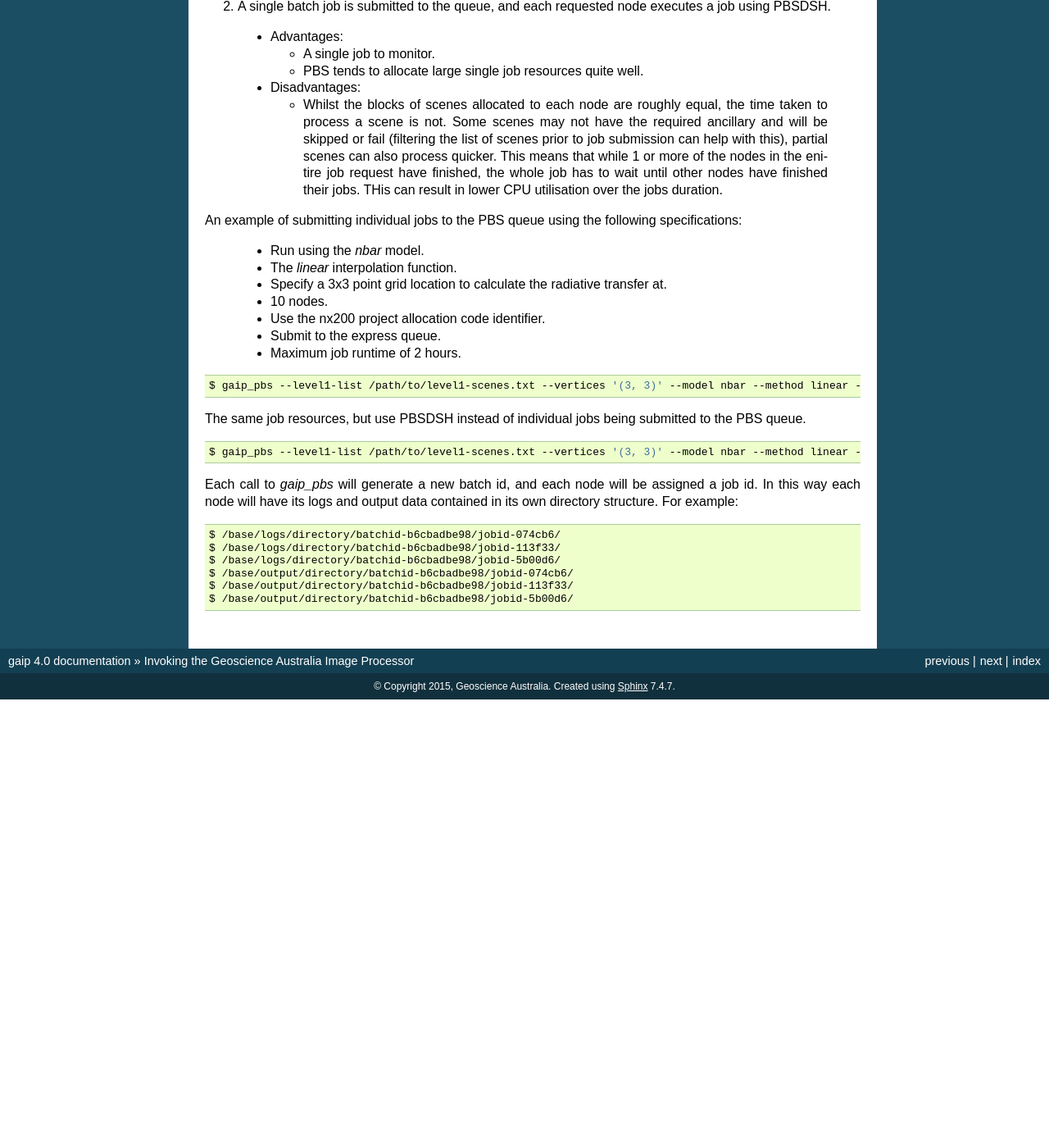
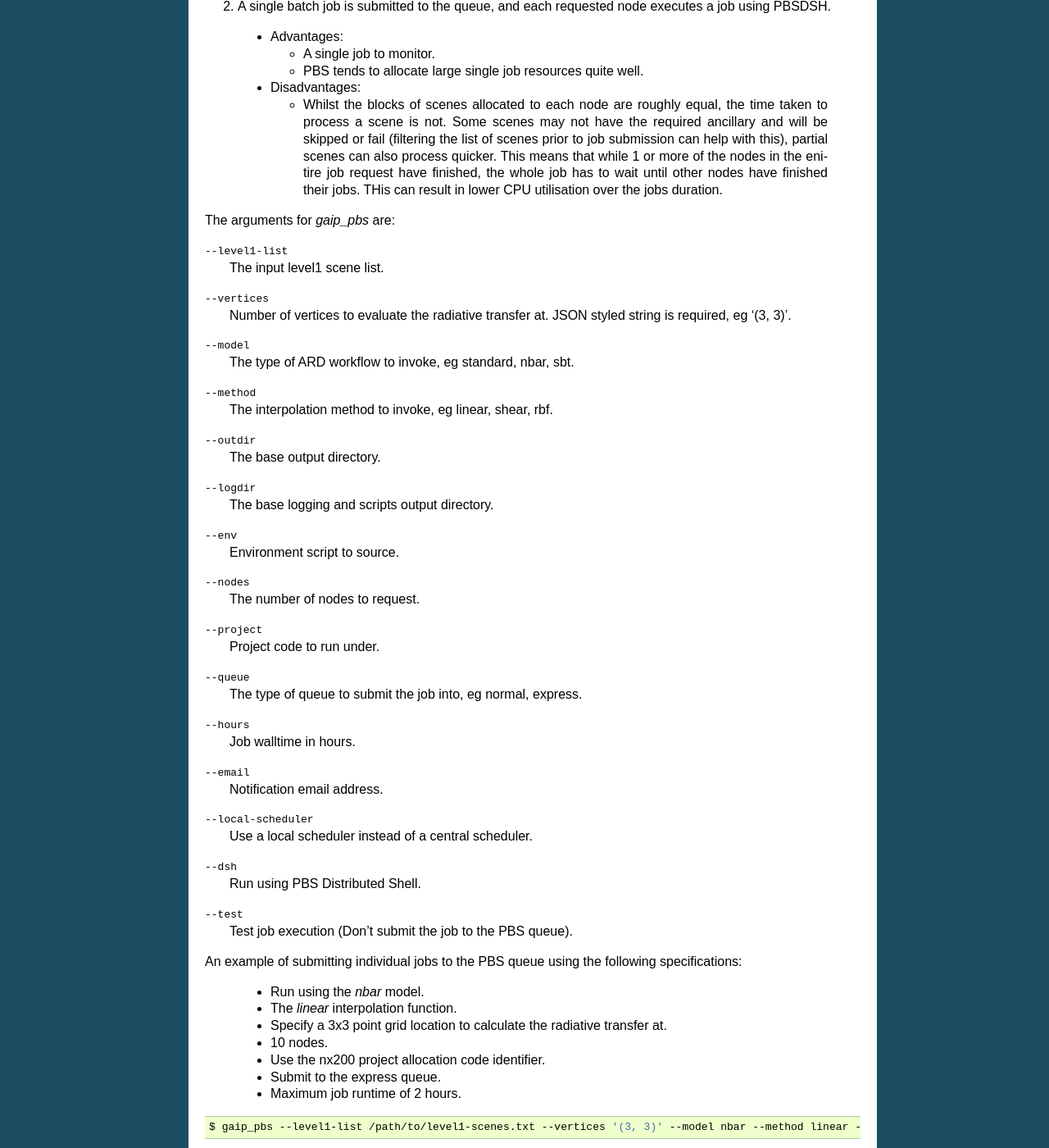
Before and after one commit to GeoscienceAustralia/wagl, a Sphinx documentation site: the page built from docs/source/invoking.rst, in a window 1280 px wide and 1400 px high, scrolled down 2850 px. Shown: the whole window at 82% size. Built offline with Sphinx 7.4.7, drawn with Linux system fonts in a browser that asks for light colours; pages that are not in the unit, such as notebooks, are missing from menus; before the commit the page ends 3703 px from its top, so only the background shows below that.

Commit message:
Added more help description to gaip_pbs.

```diff
--- a/docs/source/invoking.rst
+++ b/docs/source/invoking.rst
@@ -135,6 +135,24 @@
 
     * Whilst the blocks of scenes allocated to each node are roughly equal, the time taken to process a scene is not. Some scenes may not have the required ancillary and will be skipped or fail (filtering the list of scenes prior to job submission can help with this), partial scenes can also process quicker. This means that while 1 or more of the nodes in the enitire job request have finished, the whole job has to wait until other nodes have finished their jobs. THis can result in lower CPU utilisation over the jobs duration.
 
+The arguments for *gaip_pbs* are:
+
+--level1-list      The input level1 scene list.
+--vertices         Number of vertices to evaluate the radiative transfer at. JSON styled string is required, eg '(3, 3)'.
+--model            The type of ARD workflow to invoke, eg standard, nbar, sbt.
+--method           The interpolation method to invoke, eg linear, shear, rbf.
+--outdir           The base output directory.
+--logdir           The base logging and scripts output directory.
+--env              Environment script to source.
+--nodes            The number of nodes to request.
+--project          Project code to run under.
+--queue            The type of queue to submit the job into, eg normal, express.
+--hours            Job walltime in hours.
+--email            Notification email address.
+--local-scheduler  Use a local scheduler instead of a central scheduler.
+--dsh              Run using PBS Distributed Shell.
+--test             Test job execution (Don't submit the job to the PBS queue).
+
 An example of submitting individual jobs to the PBS queue using the following specifications:
 
   * Run using the *nbar* model.
```
